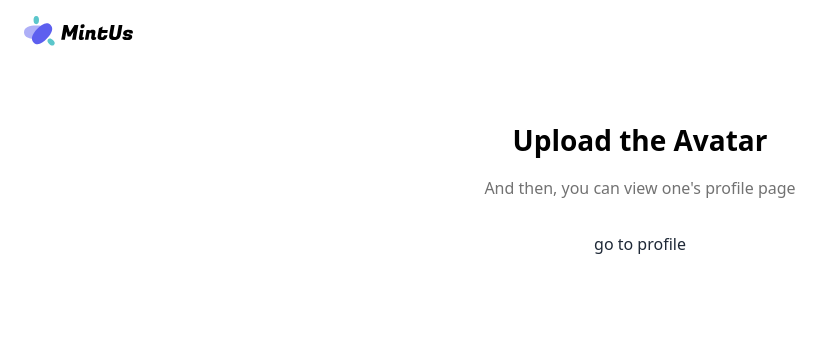
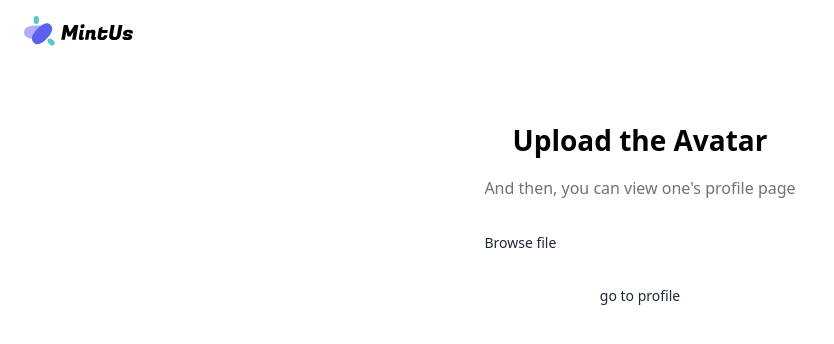
Before and after one commit to mintus-project/mintus-mobile, a Vue app: page /#/upload-avatar in a window 1280 px wide. Shown: the top 344 px of the page, without its empty margins (0-834 px from the left). Built offline with nearby package versions, Linux system fonts and the light colour scheme; no server answers.

Commit message:
chore: 显示 upload button

```diff
--- a/components.d.ts
+++ b/components.d.ts
@@ -15,6 +15,7 @@ declare module '@vue/runtime-core' {
     MUTag: typeof import('./src/components/common/MUTag.vue')['default']
     MUTitle: typeof import('./src/components/typography/MUTitle.vue')['default']
     MUWalletAddr: typeof import('./src/components/common/MUWalletAddr.vue')['default']
+    NUpload: typeof import('naive-ui')['NUpload']
     RouterLink: typeof import('vue-router')['RouterLink']
     RouterView: typeof import('vue-router')['RouterView']
   }
--- a/src/pages/upload-avatar/UploadAvatarPage.vue
+++ b/src/pages/upload-avatar/UploadAvatarPage.vue
@@ -36,7 +36,7 @@ const onFinish = async (res) => {
         </template>
       </MUTitle>
 
-      <!-- <n-upload
+      <n-upload
         :show-file-list="false"
         accept=".png"
         action="https://mintus.link/api/picture_recognition/"
@@ -52,7 +52,7 @@ const onFinish = async (res) => {
         <MUButton :is-loading="isUploadBtnLoading">
           Browse file
         </MUButton>
-      </n-upload> -->
+      </n-upload>
       <MUButton @click="$router.push('/profile/0xE54538f63f6d69201A41716248DBaF65186de1C4')">
         go to profile
       </MUButton>
```
